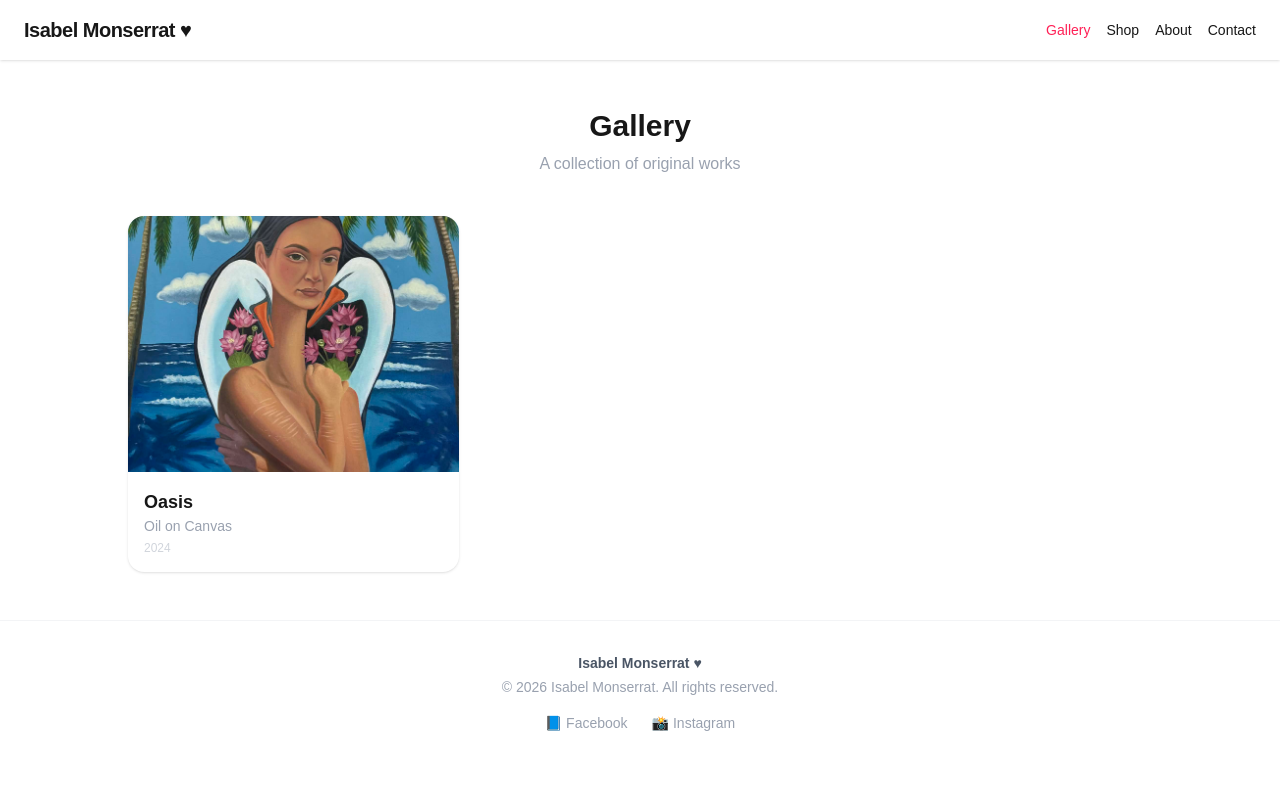
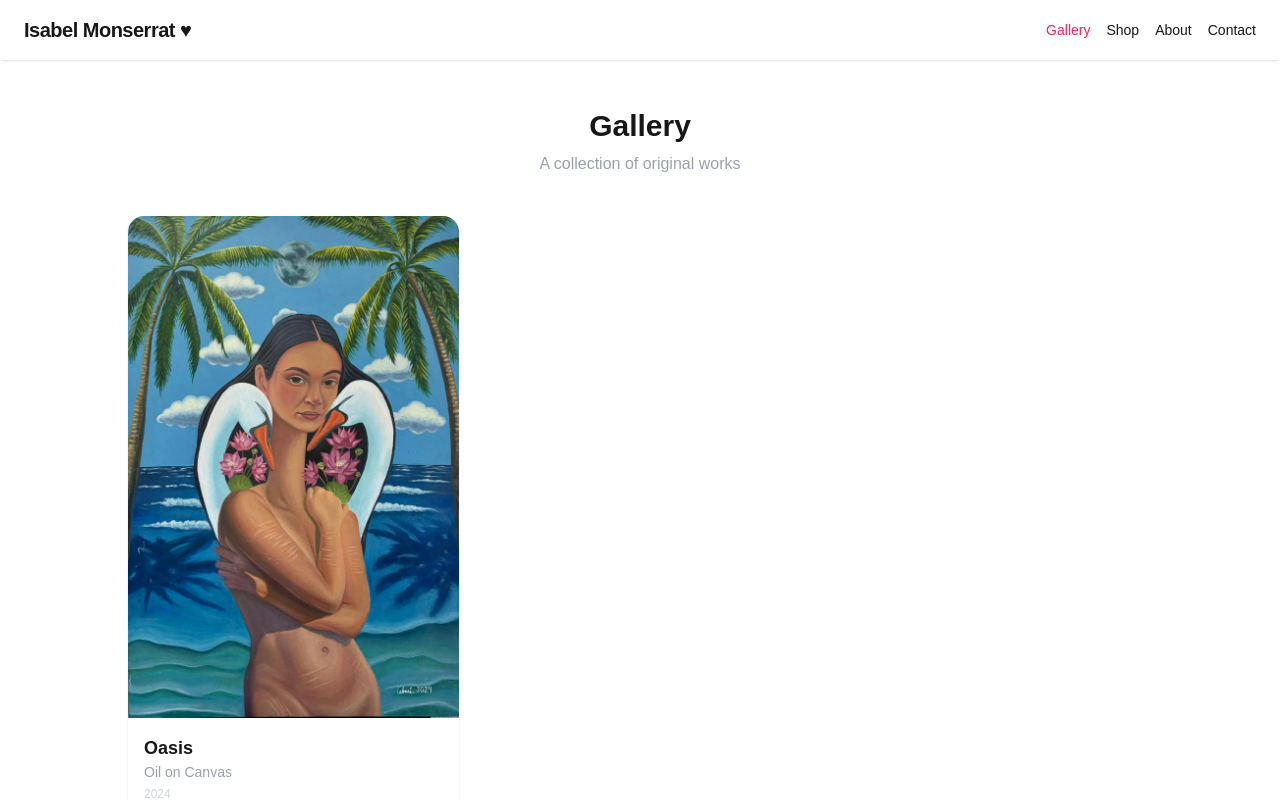
Before and after one commit to emaniebo420/isabel-monserrat-art, a Next.js app: page /gallery in a window 1280 px wide. Shown: the top 800 px of the page. Built offline with nearby package versions, Linux system fonts and the light colour scheme.

Commit message:
added og image for social media preview

```diff
--- a/app/gallery/page.js
+++ b/app/gallery/page.js
@@ -18,7 +18,7 @@ export default function Gallery() {
               <img
                 src={art.image}
                 alt={art.title}
-                className="w-full h-48 md:h-64 object-cover"
+                className="w-full object-contain bg-gray-50"
               />
               <div className="p-3 md:p-4">
                 <h3 className="font-semibold text-sm md:text-lg">{art.title}</h3>
--- a/app/layout.js
+++ b/app/layout.js
@@ -10,6 +10,14 @@ export const metadata = {
     url: "https://isabelmonserrat.com",
     siteName: "Isabel Monserrat Art",
     type: "website",
+    images: [
+      {
+        url: "https://isabelmonserrat.com/images/art1.jpg",
+        width: 800,
+        height: 600,
+        alt: "Oasis — Oil on Canvas by Isabel Monserrat",
+      },
+    ],
   },
 };
 
```
